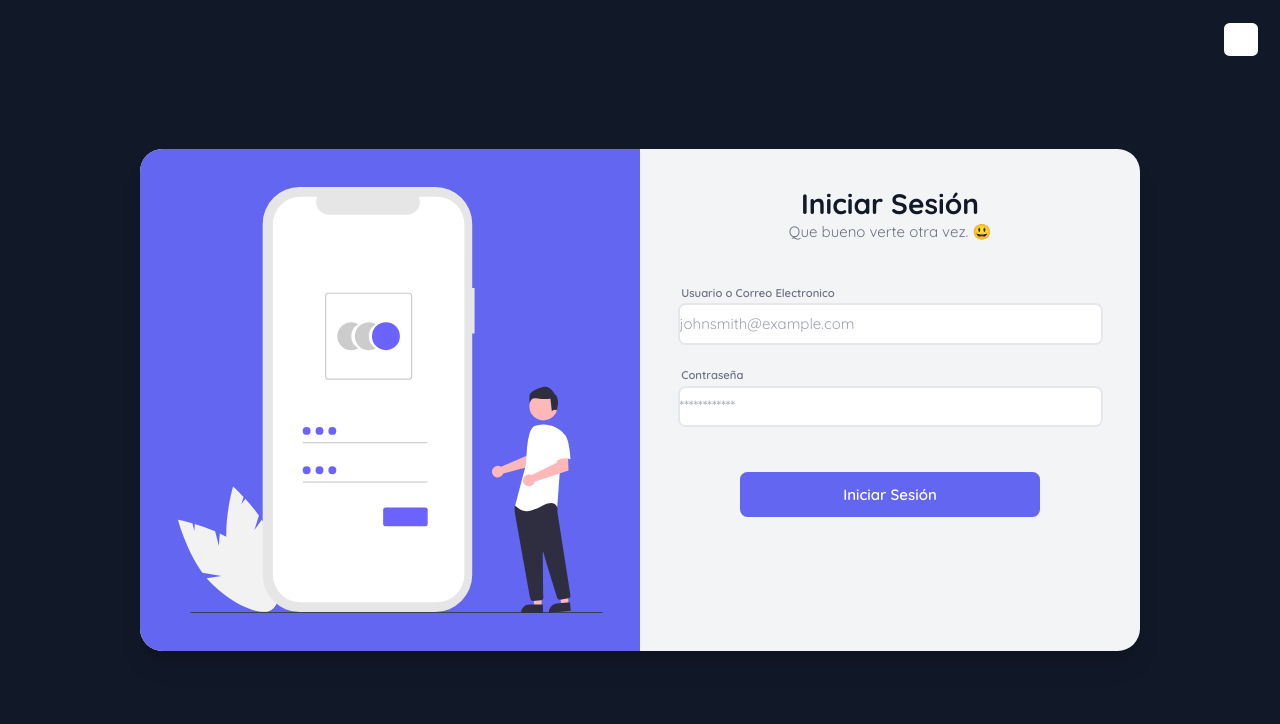
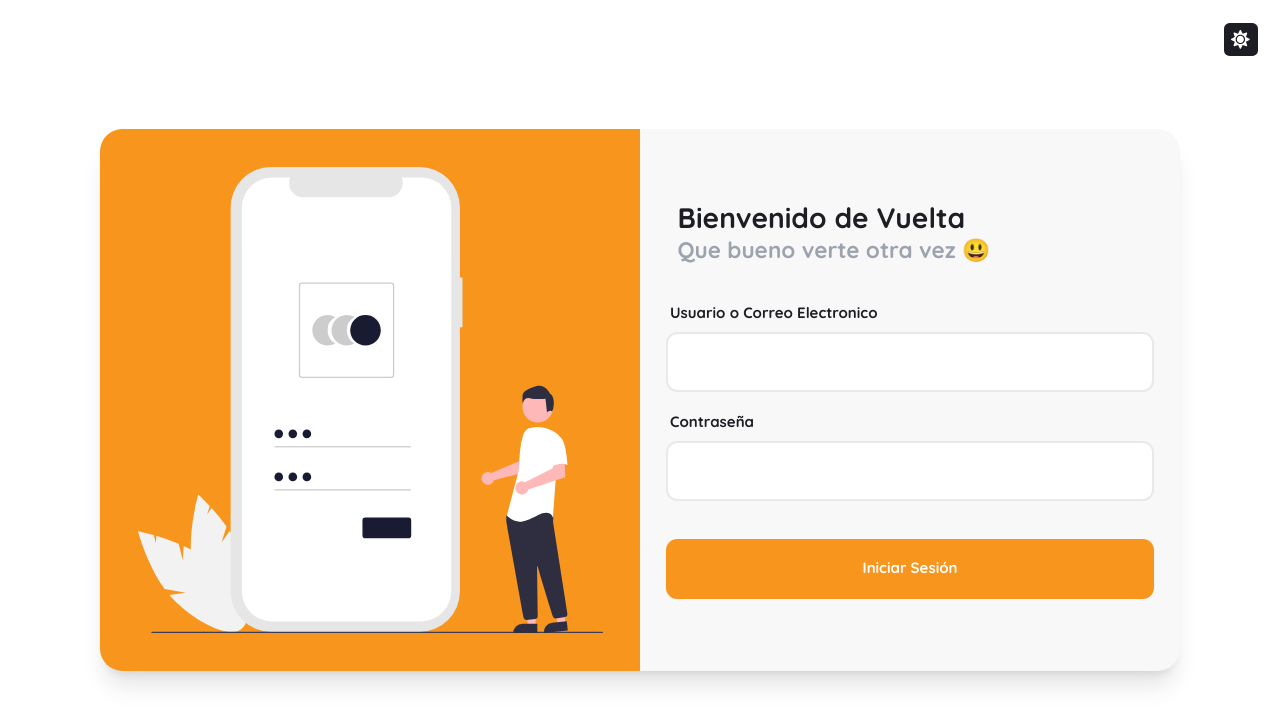
Before and after one commit to EslimDaga/dashboard-segursat, a React (Vite) app: page /login in a window 1280 px wide. Shown: the top 724 px of the page. Built offline with nearby package versions, Linux system fonts and the light colour scheme.

Commit message:
feat:📝:Arreglé la vista completa del Login

```diff
--- a/src/views/authentication/Login.jsx
+++ b/src/views/authentication/Login.jsx
@@ -1,17 +1,15 @@
+import { FaLock, FaUserAlt } from "react-icons/fa";
 import Toggle from "../../components/theme/ThemeToggle";
 
 const Login = () => {
 	return (
-		<div className="min-w-screen min-h-screen bg-gray-900 flex items-center justify-center px-5 py-5">
-			<div className="absolute right-0 top-0 mr-4 mt-4 md:mr-6 md:mt-6 dark:bg-dark-mode-primary bg-white rounded-md">
+		<div className="min-w-screen min-h-screen bg-white-primary dark:bg-dark-mode-primary flex items-center justify-center px-5 py-5">
+			<div className="absolute right-0 top-0 mr-4 mt-4 md:mr-6 md:mt-6 dark:bg-white-primary bg-dark-mode-primary rounded-md">
 				<Toggle />
 			</div>
-			<div
-				className="bg-gray-100 text-gray-500 rounded-3xl shadow-xl w-full overflow-hidden"
-				style={{ maxWidth: "1000px" }}
-			>
+			<div className="bg-white-secondary dark:bg-dark-mode-secondary rounded-3xl shadow-xl w-full overflow-hidden max-w-6xl">
 				<div className="md:flex w-full">
-					<div className="hidden md:block w-1/2 bg-indigo-500 py-10 px-10">
+					<div className="hidden md:block w-1/2 bg-segursat-primary py-10 px-10">
 						<svg
 							id="a87032b8-5b37-4b7e-a4d9-4dbfbe394641"
 							data-name="Layer 1"
@@ -68,7 +66,7 @@ const Login = () => {
 								cx="364.43401"
 								cy="261.50202"
 								r="24.45"
-								fill="#6c63ff"
+								fill="#181B32"
 							/>
 							<path
 								id="bbe451c3-febc-41ba-8083-4c8307a2e73e"
@@ -92,7 +90,7 @@ const Login = () => {
 								cx="225.46401"
 								cy="427.41999"
 								r="6.902"
-								fill="#6c63ff"
+								fill="#181B32"
 							/>
 							<rect
 								id="ff33d889-4c74-4b91-85ef-b4882cc8fe76"
@@ -109,12 +107,12 @@ const Login = () => {
 								cx="225.46401"
 								cy="496.43702"
 								r="6.902"
-								fill="#6c63ff"
+								fill="#181B32"
 							/>
 							<path
 								d="M660.69043,671.17188H591.62207a4.50493,4.50493,0,0,1-4.5-4.5v-24.208a4.50492,4.50492,0,0,1,4.5-4.5h69.06836a4.50491,4.50491,0,0,1,4.5,4.5v24.208A4.50492,4.50492,0,0,1,660.69043,671.17188Z"
 								transform="translate(-227.576 -76.46149)"
-								fill="#6c63ff"
+								fill="#181B32"
 							/>
 							<circle
 								id="e12ee00d-aa4a-4413-a013-11d20b7f97f7"
@@ -122,7 +120,7 @@ const Login = () => {
 								cx="247.97799"
 								cy="427.41999"
 								r="6.902"
-								fill="#6c63ff"
+								fill="#181B32"
 							/>
 							<circle
 								id="f58f497e-6949-45c8-be5f-eee2aa0f6586"
@@ -130,7 +128,7 @@ const Login = () => {
 								cx="270.492"
 								cy="427.41999"
 								r="6.902"
-								fill="#6c63ff"
+								fill="#181B32"
 							/>
 							<circle
 								id="b4d4939a-c6e6-4f4d-ba6c-e8b05485017d"
@@ -138,7 +136,7 @@ const Login = () => {
 								cx="247.97799"
 								cy="496.43702"
 								r="6.902"
-								fill="#6c63ff"
+								fill="#181B32"
 							/>
 							<circle
 								id="aff120b1-519b-4e96-ac87-836aa55663de"
@@ -146,7 +144,7 @@ const Login = () => {
 								cx="270.492"
 								cy="496.43702"
 								r="6.902"
-								fill="#6c63ff"
+								fill="#181B32"
 							/>
 							<path
 								id="f1094013-1297-477a-ac57-08eac07c4bd5"
@@ -216,51 +214,52 @@ const Login = () => {
 							/>
 						</svg>
 					</div>
-					<div className="w-full md:w-1/2 py-10 px-5 md:px-10">
-						<div className="text-center mb-10">
-							<h1 className="font-bold text-3xl text-gray-900">
-								Iniciar Sesión
+					<div className="w-full flex flex-col justify-center md:w-1/2 py-8 px-5 md:px-10">
+						<div className="mb-10">
+							<h1 className="font-bold text-3xl text-dark-mode-primary dark:text-white-primary">
+								Bienvenido de Vuelta
 							</h1>
-							<p>Que bueno verte otra vez. 😃</p>
+							<p className="font-bold text-2xl text-gray-400">
+								Que bueno verte otra vez 😃
+							</p>
 						</div>
 						<div>
 							<div className="flex -mx-3">
-								<div className="w-full px-3 mb-5">
-									<label htmlFor="" className="text-xs font-semibold px-1">
+								<div className="w-full mb-5">
+									<label
+										htmlFor="username"
+										className="text-base font-bold px-1 text-dark-mode-primary dark:text-white-primary"
+									>
 										Usuario o Correo Electronico
 									</label>
-									<div className="flex">
-										<div className="w-10 z-10 pl-1 text-center pointer-events-none flex items-center justify-center">
-											<i className="mdi mdi-email-outline text-gray-400 text-lg"></i>
-										</div>
+									<div className="flex pt-2">
 										<input
+											id="username"
 											type="email"
-											className="w-full -ml-10 pr-3 py-2 rounded-lg border-2 border-gray-200 outline-none focus:border-indigo-500"
-											placeholder="johnsmith@example.com"
+											className="w-full h-16 pl-4 pr-3 py-2 font-bold text-base text-dark-mode-primary dark:text-white-primary autofill:text-dark-mode-primary autofill:dark:text-white-primary rounded-xl border-2 border-white-tertiary dark:border-dark-mode-tertiary outline-none focus:border-segursat-primary focus:dark:border-segursat-primary bg-white-primary dark:bg-dark-mode-primary"
 										/>
 									</div>
 								</div>
 							</div>
 							<div className="flex -mx-3">
-								<div className="w-full px-3 mb-12">
-									<label htmlFor="" className="text-xs font-semibold px-1">
+								<div className="w-full mb-10">
+									<label
+										htmlFor=""
+										className="text-base font-bold px-1 text-dark-mode-primary dark:text-white-primary"
+									>
 										Contraseña
 									</label>
-									<div className="flex">
-										<div className="w-10 z-10 pl-1 text-center pointer-events-none flex items-center justify-center">
-											<i className="mdi mdi-lock-outline text-gray-400 text-lg"></i>
-										</div>
+									<div className="flex pt-2">
 										<input
 											type="password"
-											className="w-full -ml-10 pr-3 py-2 rounded-lg border-2 border-gray-200 outline-none focus:border-indigo-500"
-											placeholder="************"
+											className="w-full h-16 pl-4 pr-3 py-2 font-bold text-base text-dark-mode-primary dark:text-white-primary autofill:text-dark-mode-primary autofill:dark:text-white-primary rounded-xl border-2 border-white-tertiary dark:border-dark-mode-tertiary outline-none focus:border-segursat-primary focus:dark:border-segursat-primary bg-white-primary dark:bg-dark-mode-primary"
 										/>
 									</div>
 								</div>
 							</div>
 							<div className="flex -mx-3">
-								<div className="w-full px-3 mb-5">
-									<button className="block w-full max-w-xs mx-auto bg-indigo-500 hover:bg-indigo-700 focus:bg-indigo-700 text-white rounded-lg px-3 py-3 font-semibold">
+								<div className="w-full">
+									<button className="block w-full h-16 bg-segursat-primary hover:bg-segursat-primary-hover focus:bg-segursat-primary-hover text-white rounded-xl py-3 font-bold">
 										Iniciar Sesión
 									</button>
 								</div>
```
